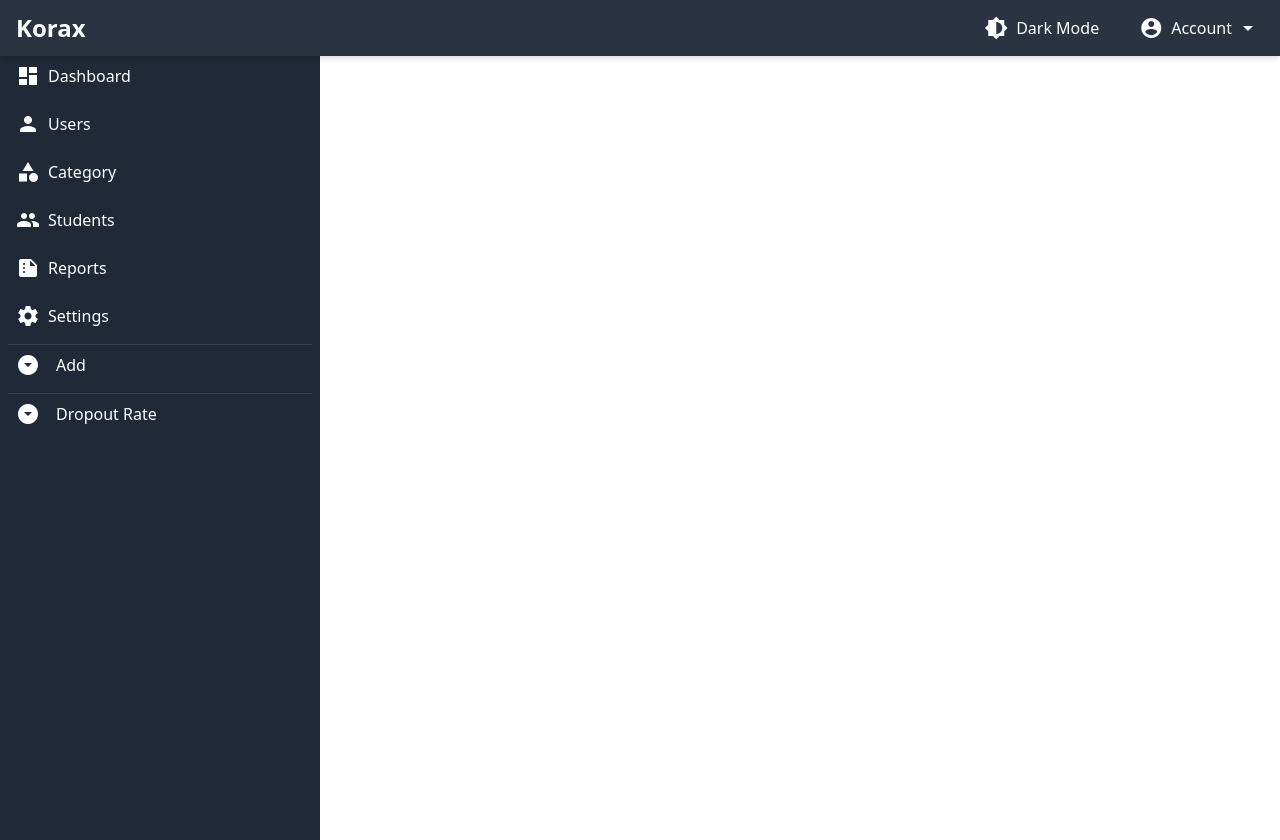
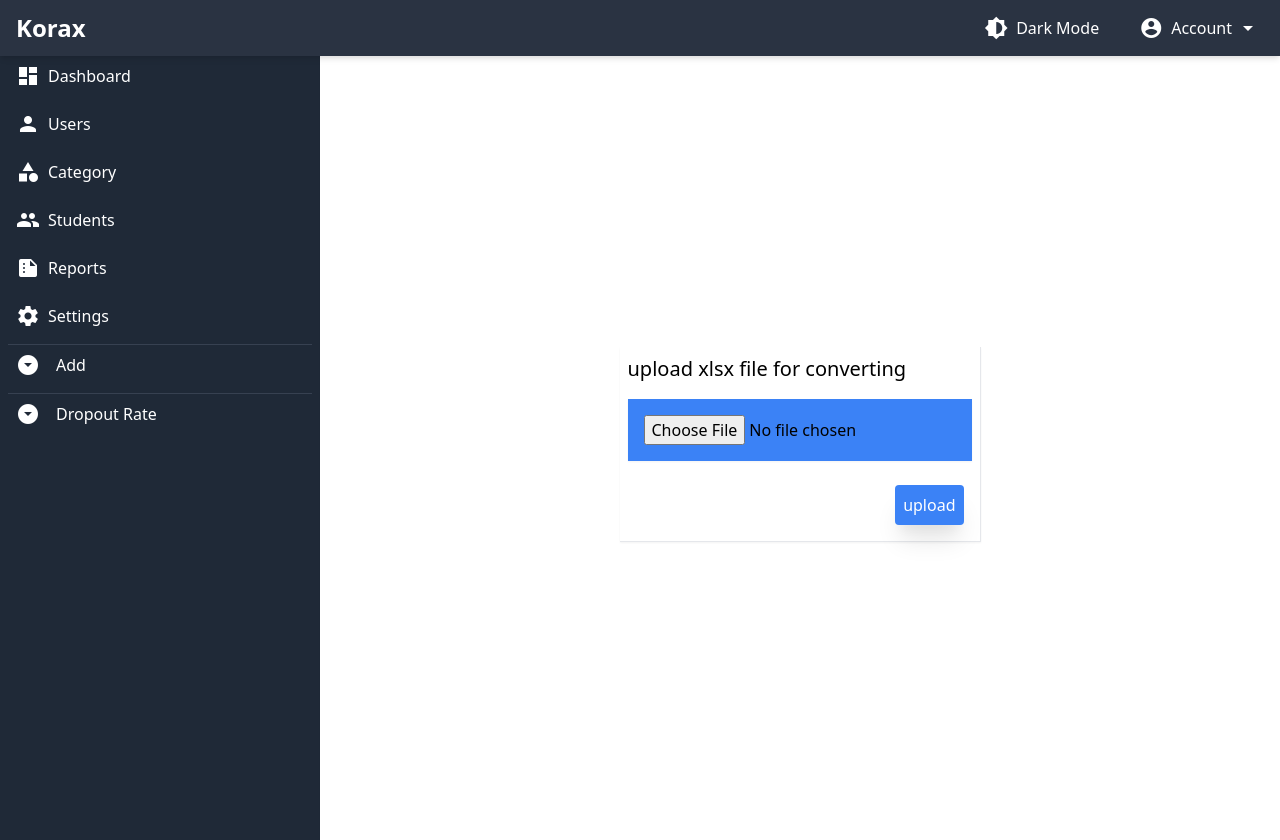
Before and after one commit to cody0-a/dropout-check, a Django app: page /upload/ in a window 1280 px wide. Run offline with Django 5.2, Linux system fonts and the light colour scheme.

Commit message:
this commit is for adding the code for upload in existing file

```diff
--- a/account/templates/account/upload.html
+++ b/account/templates/account/upload.html
@@ -1,11 +1,18 @@
-{% extends 'account/base.tml'%}
+{% extends 'account/base.html'%}
 
 
 {% block content %}
-    <form action="" class="flex flex-row justify-center items-top shadow-sm p-2 border-r border-b mt-2 ">
-        <label for="xls-file">import excel  file </label>
-        <div>
-            <input type="file" name="file" id="xls-file">
-        </div>
-    </form>
+    <div class="flex flex-col items-center justify-center h-screen">
+        <form action="" class="flex flex-col space-y-2 gap-2 justify-center shadow-sm p-2 border-r border-b mt-2 ">
+            <div class=""><p class="text-xl  text-bold">upload xlsx file for converting </p></div>
+             <div class="flex justify-center items-center shadow-sm bg-blue-500">
+                 <input type="file" name="file" id="xls-file" class="p-4 rounded">
+             </div>
+             <div>
+                <button type="submit" class="bg-blue-500 p-2 m-2 rounded shadow-xl float-right hover:bg-blue-700 text-white">
+                    upload
+                </button>
+             </div>
+         </form>
+    </div>
 {% endblock %}
--- a/account/urls.py
+++ b/account/urls.py
@@ -36,5 +36,5 @@ urlpatterns = [
     path('categorized-students/', views.categorize_students, name='categorized_students'),
     path('edit-student/', views.edit_student, name='edit_student'),
     path('logout/', views.logout_view, name='logout'),
-    path('upload/',views.upload_file2,name='upload-file')
+    path('upload/',views.upload_file2,name='upload-file'),
 ]
--- a/account/views.py
+++ b/account/views.py
@@ -648,4 +648,4 @@ def upload_file(request):
 
 
 def upload_file2(request):
-    return render(request,'account/base.html')
+    return render(request,'account/upload.html')
```
